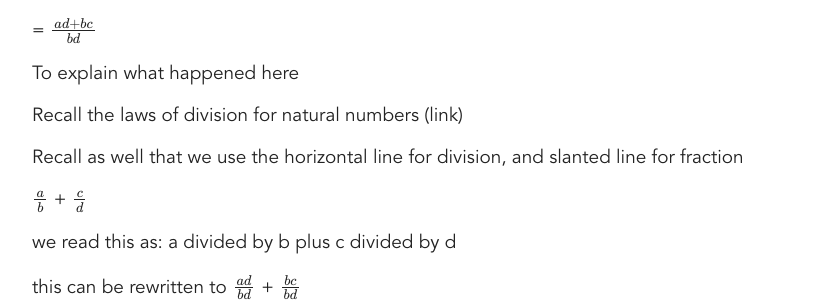
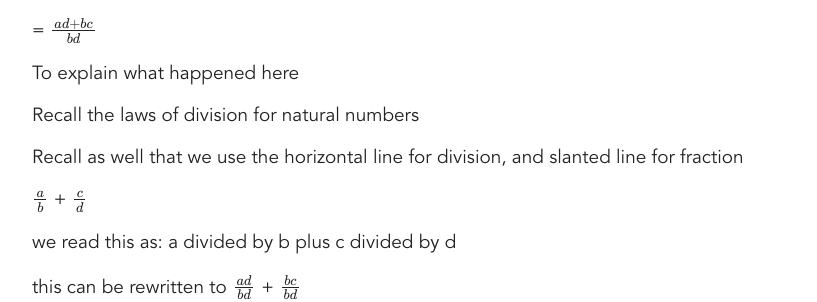
Before and after one commit to jpamata/jpamata.github.io, a Jekyll site: the page built from _posts/2021-01-26-mf-010.md, in a window 1280 px wide and 900 px high, scrolled down 1198 px. Shown: the part 153-455 px from the top of the window, without its empty margins (224-1041 px from the left). Built offline with Jekyll 4.4.1, drawn with Linux system fonts in a browser that asks for light colours; formulas are drawn with MathJax 3; comment, search, counter and statistics services are not loaded.

Commit message:
Update 2021-01-26-mf-010.md

```diff
--- a/_posts/2021-01-26-mf-010.md
+++ b/_posts/2021-01-26-mf-010.md
@@ -49,7 +49,7 @@ To review:
 <p>= \(\frac{ad + bc}{bd}\)</p>
 <p>To explain what happened here</p>
 
-<p>Recall the laws of division for natural numbers (link)</p>
+<p>Recall the laws of division for natural numbers</p>
 <p>Recall as well that we use the horizontal line for division, and slanted line for fraction</p>
 <p>\(\frac{a}{b}\) + \(\frac{c}{d}\) </p>
 <p>we read this as: a divided by b plus c divided by d</p>
```
